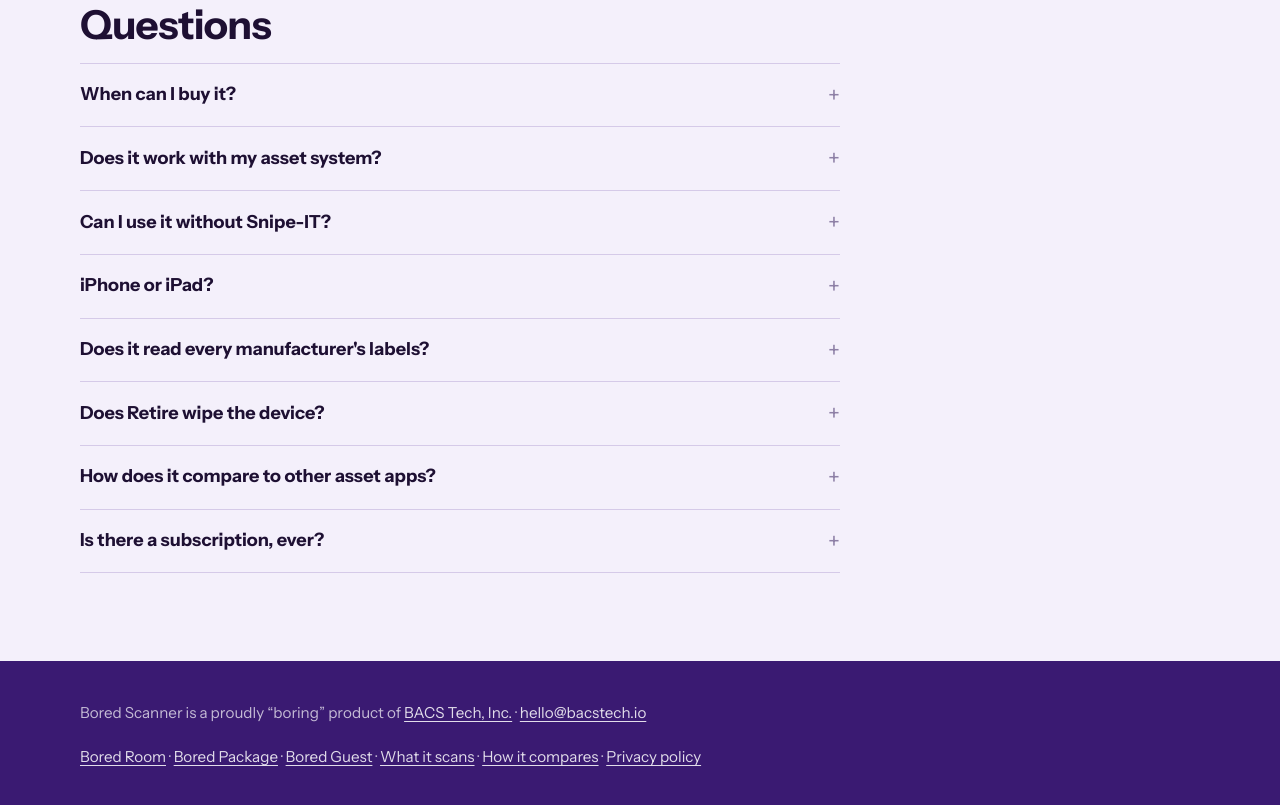
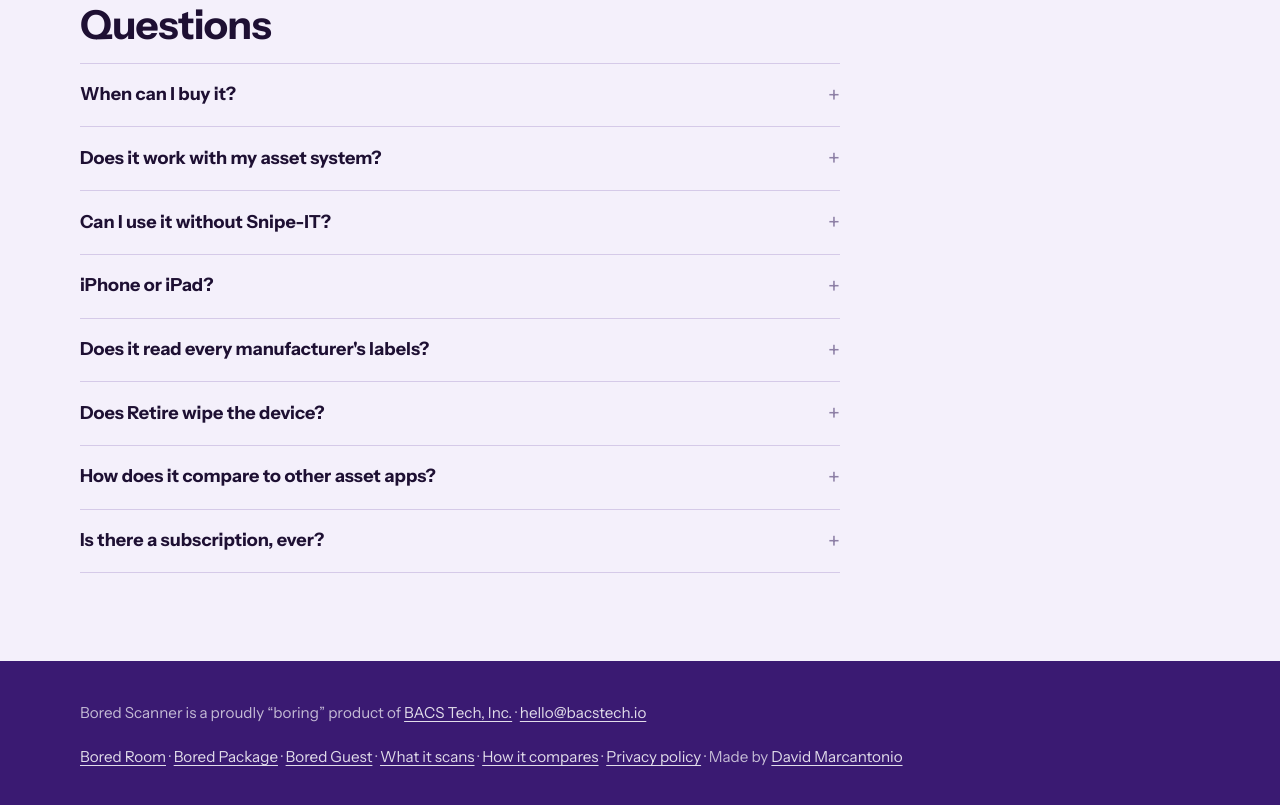
Before and after one commit to davidmarcantonio/boredscanner.space, a plain HTML site: page index.html in a window 1280 px wide. Shown: the part 7743-8548 px from the top of the page. Drawn offline with Linux system fonts and the light colour scheme.

Commit message:
Link the homepage footer to marcantonio.me
Co-Authored-By: Claude Fable 5.2 <noreply@anthropic.com>
Claude-Session: https://claude.ai/code/session_01Usg9MFHsQmkix1B4grxGrC

```diff
--- a/index.html
+++ b/index.html
@@ -303,7 +303,7 @@
 <footer>
   <div class="wrap">
     <div>Bored Scanner is a proudly “boring” product of <a href="https://www.bacstech.io">BACS Tech, Inc.</a> &middot; <a href="mailto:hello@bacstech.io">hello@bacstech.io</a></div>
-    <div><a href="https://boredroom.space">Bored Room</a> &middot; <a href="https://boredpackage.space">Bored Package</a> &middot; <a href="https://boredguest.space">Bored Guest</a> &middot; <a href="scanning.html">What it scans</a> &middot; <a href="compare.html">How it compares</a> &middot; <a href="privacy.html">Privacy policy</a></div>
+    <div><a href="https://boredroom.space">Bored Room</a> &middot; <a href="https://boredpackage.space">Bored Package</a> &middot; <a href="https://boredguest.space">Bored Guest</a> &middot; <a href="scanning.html">What it scans</a> &middot; <a href="compare.html">How it compares</a> &middot; <a href="privacy.html">Privacy policy</a> &middot; Made by <a href="https://marcantonio.me">David Marcantonio</a></div>
   </div>
 </footer>
 
```
